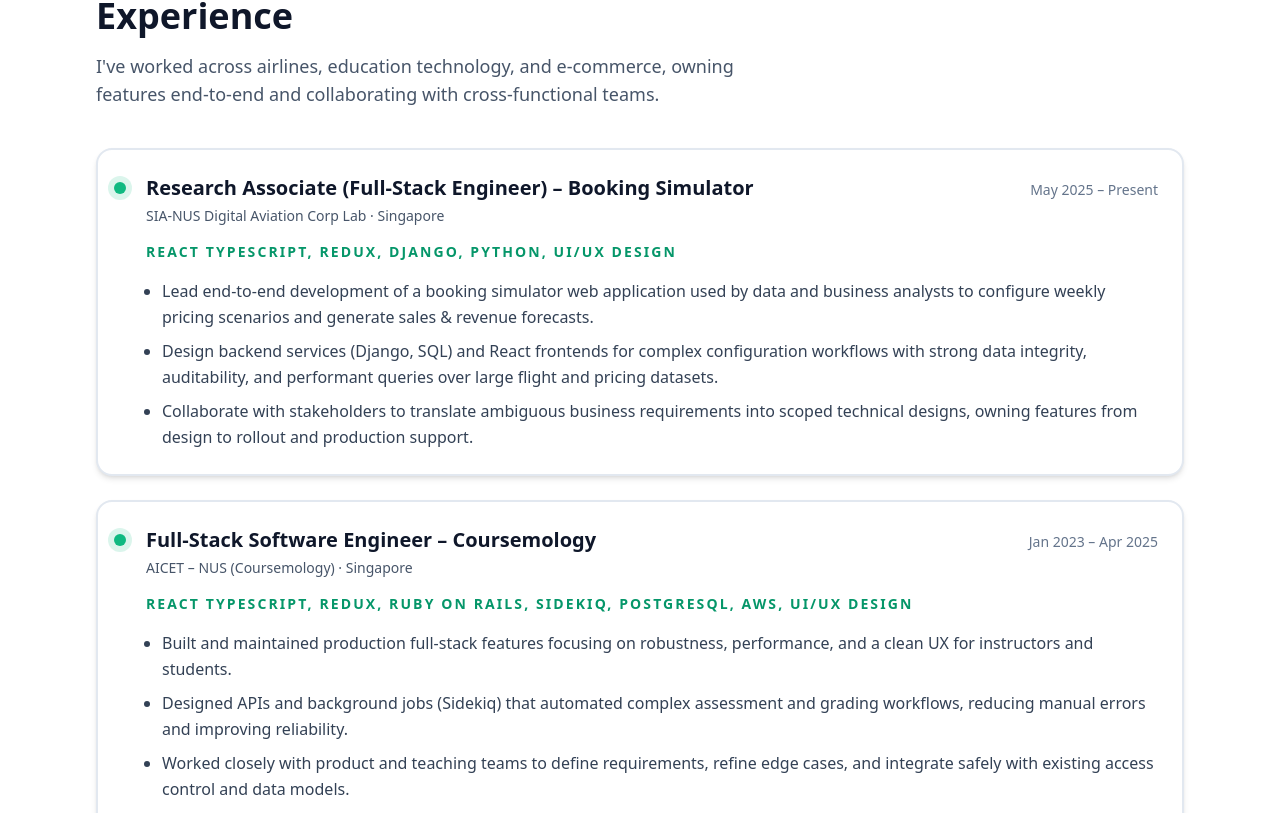
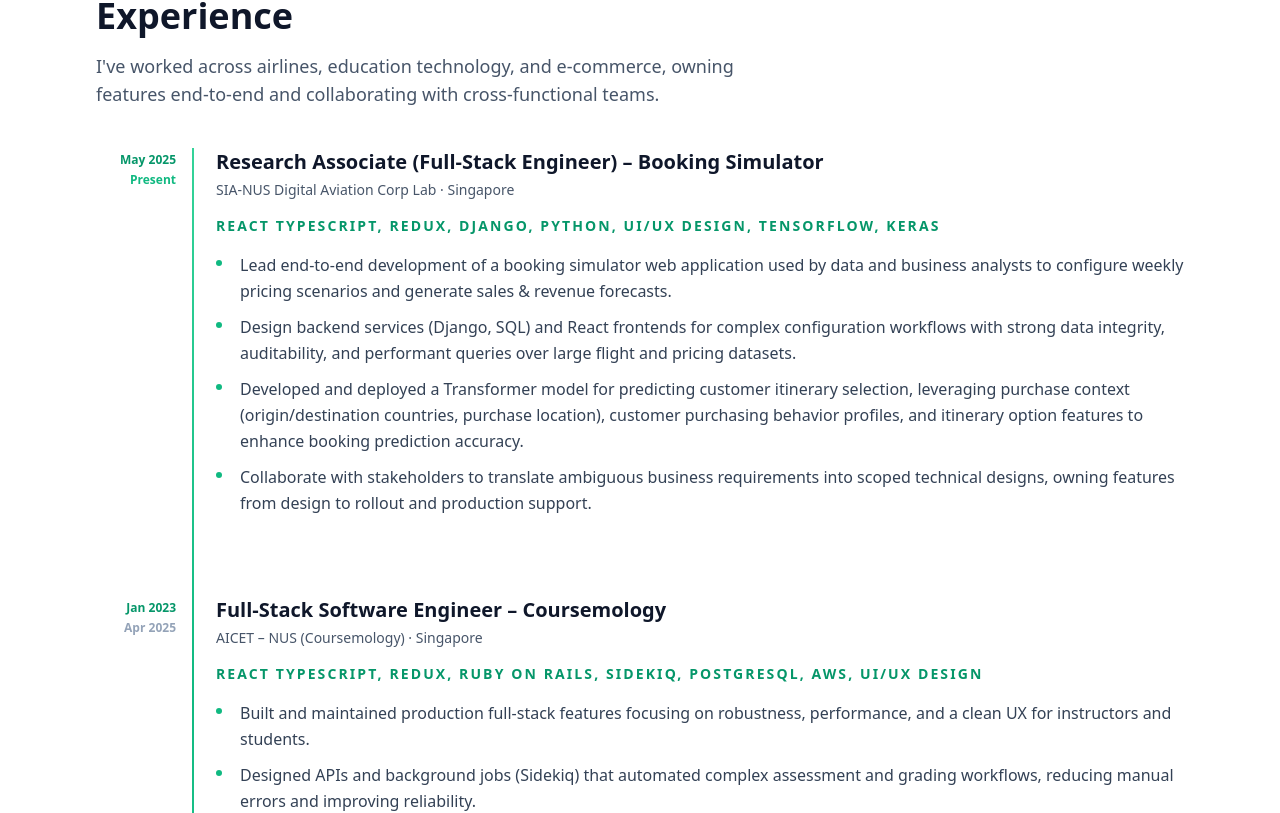
Before and after one commit to bivanalhar/bivanalhar.github.io, a React (Vite) app: page / in a window 1280 px wide. Shown: the part 910-1723 px from the top of the page. Built offline with nearby package versions, Linux system fonts and the light colour scheme.

Commit message:
some changes in Experience
- add the ability to implement Transformer
- use timeline instead of cards and dots

```diff
--- a/src/components/Experience.tsx
+++ b/src/components/Experience.tsx
@@ -13,10 +13,11 @@
     location: "Singapore",
     role: "Research Associate (Full-Stack Engineer) – Booking Simulator",
     period: "May 2025 – Present",
-    stack: "React TypeScript, Redux, Django, Python, UI/UX Design",
+    stack: "React TypeScript, Redux, Django, Python, UI/UX Design, Tensorflow, Keras",
     bullets: [
       "Lead end-to-end development of a booking simulator web application used by data and business analysts to configure weekly pricing scenarios and generate sales & revenue forecasts.",
       "Design backend services (Django, SQL) and React frontends for complex configuration workflows with strong data integrity, auditability, and performant queries over large flight and pricing datasets.",
+      "Developed and deployed a Transformer model for predicting customer itinerary selection, leveraging purchase context (origin/destination countries, purchase location), customer purchasing behavior profiles, and itinerary option features to enhance booking prediction accuracy.",
       "Collaborate with stakeholders to translate ambiguous business requirements into scoped technical designs, owning features from design to rollout and production support.",
     ],
   },
@@ -63,39 +64,67 @@
           teams.
         </p>
 
-        <div className="mt-10 space-y-6">
-          {experience.map((item) => (
+        <div className="relative mt-10">
+          {/* Timeline line */}
+          <div className="absolute left-24 top-0 bottom-0 w-0.5 bg-gradient-to-b from-emerald-400 via-emerald-500 to-emerald-400 dark:from-emerald-500 dark:via-emerald-400 dark:to-emerald-500" />
+
+          <div className="space-y-12">
+            {experience.map((item) => {
+              // Split on " – " (en dash with spaces)
+              const separator = " – ";
+              const parts = item.period.split(separator);
+              const startDate = parts[0];
+              const endDate = parts[1] || "Present";
+              const isPresent = endDate === "Present";
+
+              return (
                 <article
                   key={item.company}
-              className="group relative rounded-2xl border-2 border-slate-200 bg-white p-6 shadow-md transition-all hover:border-emerald-300 hover:shadow-lg dark:border-slate-800 dark:bg-slate-900/80 dark:hover:border-emerald-700/50"
+                  className="group relative flex gap-8"
                 >
-              <div className="absolute left-4 top-8 h-3 w-3 rounded-full bg-emerald-500 shadow-[0_0_0_6px_rgba(16,185,129,0.15)] dark:bg-emerald-400 dark:shadow-[0_0_0_6px_rgba(16,185,129,0.25)]" />
-              <header className="flex flex-col gap-2 pl-6 sm:flex-row sm:items-baseline sm:justify-between">
-                <div>
+                  {/* Timeline dates */}
+                  <div className="flex w-20 flex-shrink-0 flex-col items-end gap-1 pt-1">
+                    <span className="text-xs font-semibold text-emerald-600 dark:text-emerald-400">
+                      {startDate}
+                    </span>
+                    {!isPresent && (
+                      <span className="text-xs font-semibold text-slate-400 dark:text-slate-500">
+                        {endDate}
+                      </span>
+                    )}
+                    {isPresent && (
+                      <span className="text-xs font-semibold text-emerald-500 dark:text-emerald-400">
+                        Present
+                      </span>
+                    )}
+                  </div>
+
+                  {/* Content - integrated with timeline */}
+                  <div className="flex-1 pl-2 pb-8 transition-colors">
+                    <header className="mb-4">
                       <h3 className="text-lg font-semibold text-slate-900 dark:text-slate-50 sm:text-xl">
                         {item.role}
                       </h3>
                       <p className="mt-1 text-sm text-slate-600 dark:text-slate-400">
                         {item.company} · {item.location}
                       </p>
-                </div>
-                <span className="text-sm font-medium text-slate-500 dark:text-slate-500">
-                  {item.period}
-                </span>
                     </header>
 
-              <p className="mt-4 pl-6 text-sm font-semibold uppercase tracking-[0.15em] text-emerald-600 dark:text-emerald-400">
+                    <p className="mb-4 text-sm font-semibold uppercase tracking-[0.15em] text-emerald-600 dark:text-emerald-400">
                       {item.stack}
                     </p>
-              <ul className="mt-4 space-y-2 pl-10 text-base leading-relaxed text-slate-700 dark:text-slate-200">
+                    <ul className="space-y-2.5 text-base leading-relaxed text-slate-700 dark:text-slate-200">
                       {item.bullets.map((b) => (
-                  <li key={b} className="list-disc">
+                        <li key={b} className="relative pl-6 before:absolute before:left-0 before:top-2 before:h-1.5 before:w-1.5 before:rounded-full before:bg-emerald-500 dark:before:bg-emerald-400">
                           {b}
                         </li>
                       ))}
                     </ul>
+                  </div>
                 </article>
-          ))}
+              );
+            })}
+          </div>
         </div>
       </div>
     </section>
```
Lines whose indentation alone changed are shown as unchanged.
